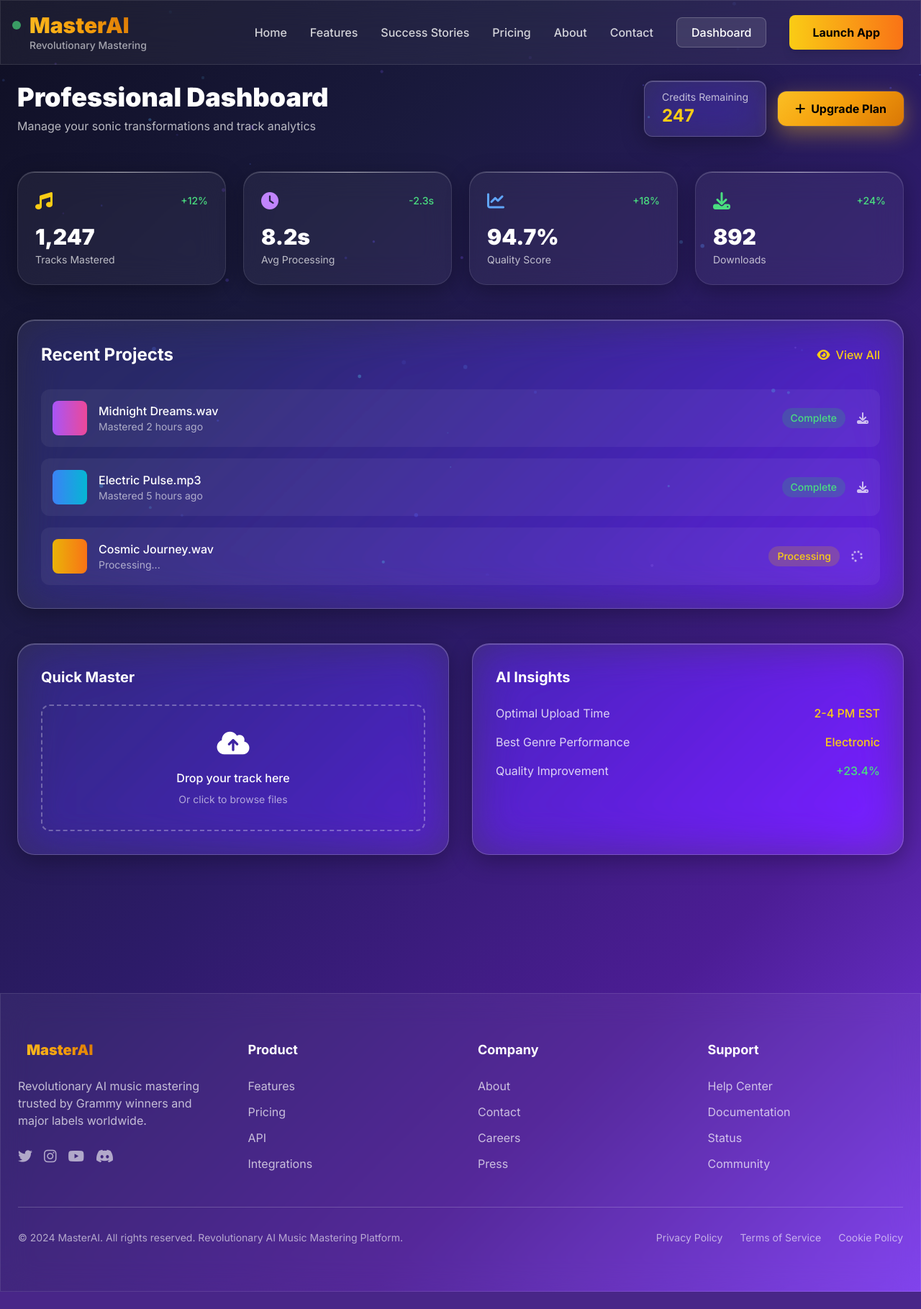
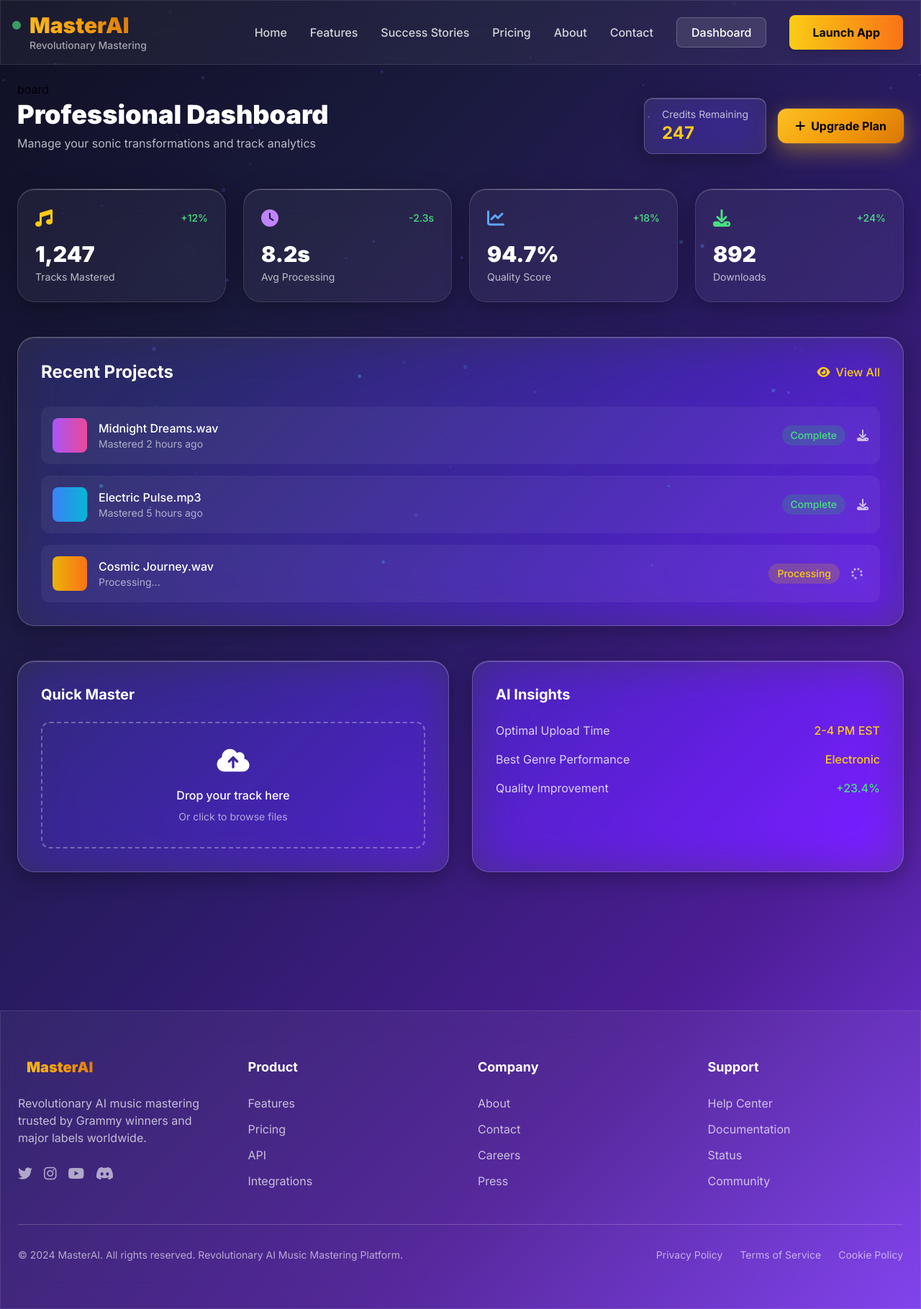
Before and after one commit to yvc0/new_ai_music, a Flask app: page /dashboard in a window 1280 px wide. Shown: the whole page at 72% size. Before the commit the page ends 1795 px from the top, so only its background shows below. Run offline with Flask 3, Linux system fonts and the light colour scheme; parts of the project's set-up code (start-up, migrations or seed data) failed here and were passed over; some libraries are stand-ins or nearby versions.

Commit message:
Update dashboard.html

```diff
--- a/templates/dashboard.html
+++ b/templates/dashboard.html
@@ -3,7 +3,7 @@
 {% block title %}Dashboard - Neural Sonic Genesis{% endblock %}
 
 {% block content %}
-<div class="container mx-auto px-6 pt-8 pb-16">
+<div class="container mx-auto px-6 pt-8 pb-16">board
     <!-- Dashboard Header -->
     <div class="flex items-center justify-between mb-12">
         <div>
```
